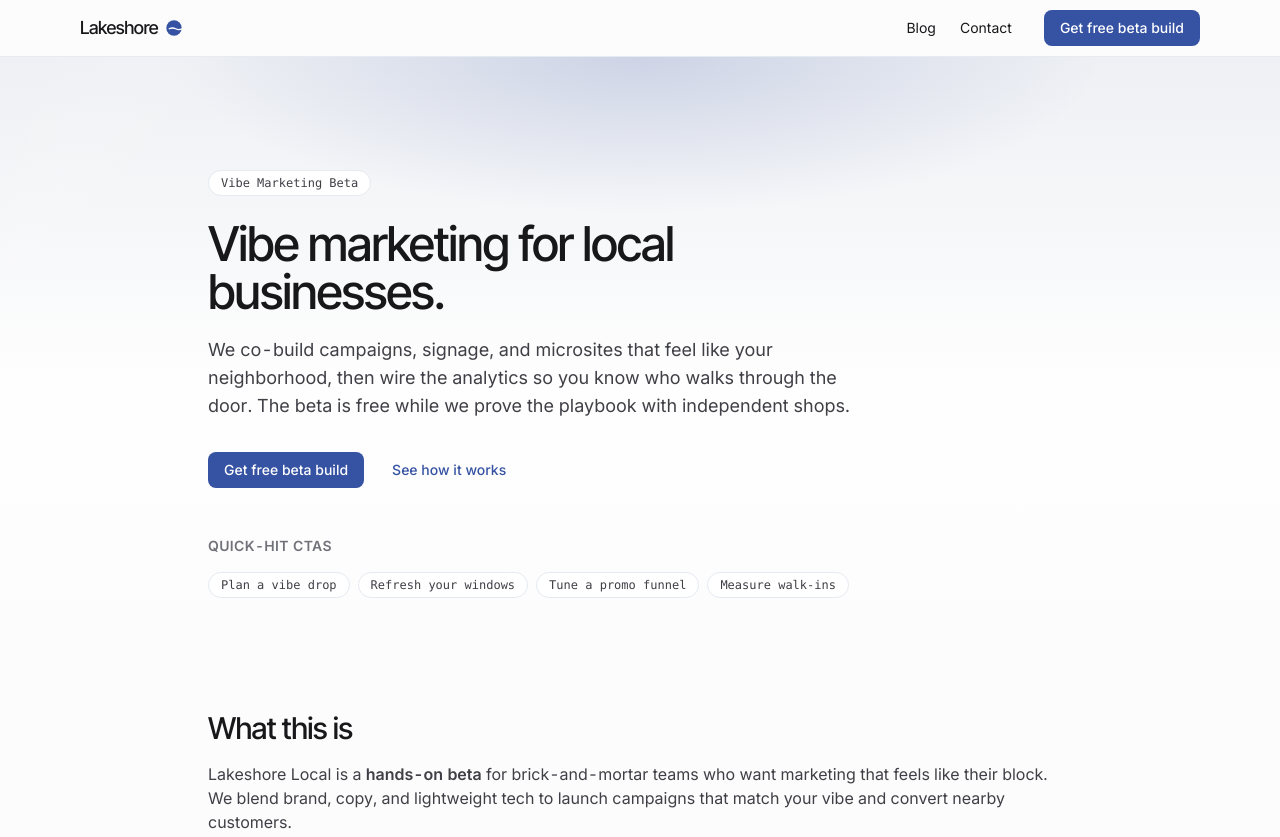
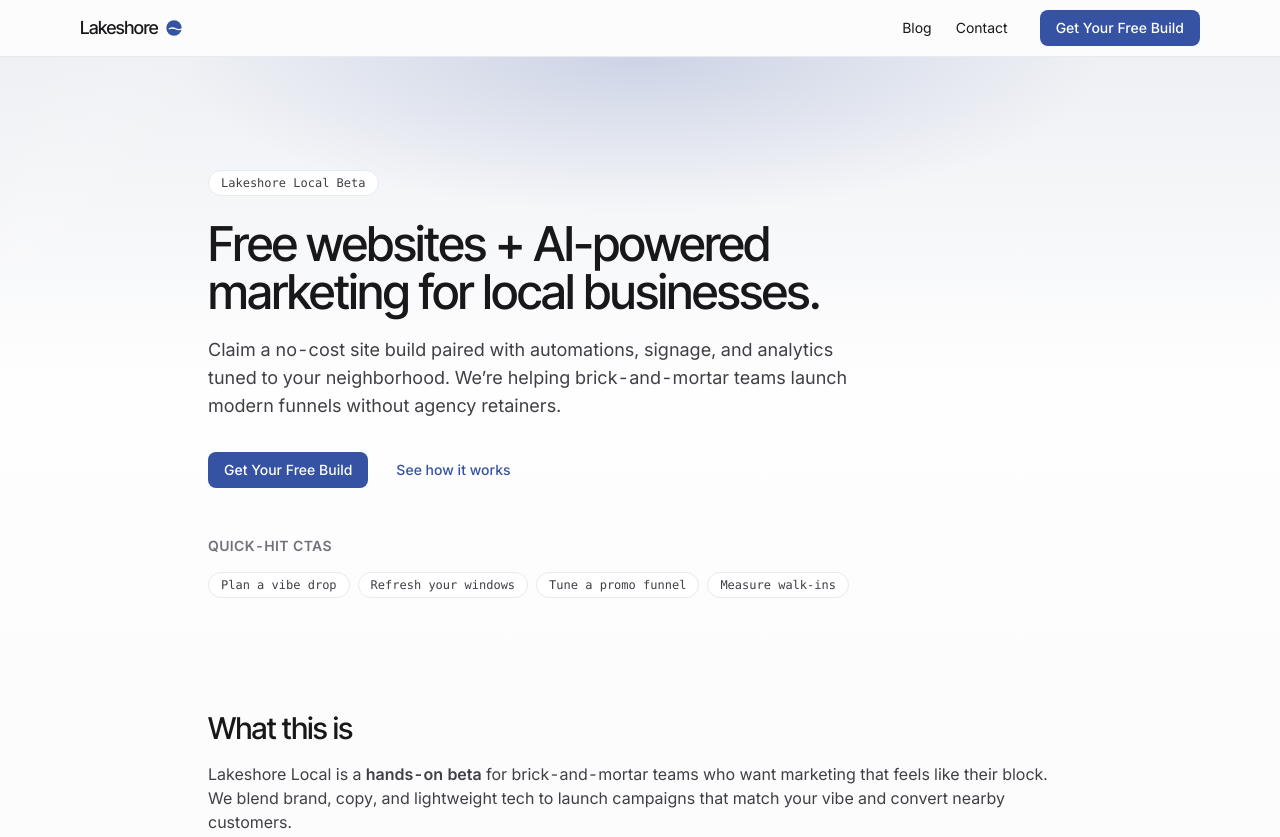
Before and after one commit to mjcreativemedia/Lakeshore-Design-Website, a website: page local/index.html in a window 1280 px wide. Shown: the top 837 px of the page. Drawn offline with Linux system fonts and the light colour scheme.

Commit message:
Update Lakeshore Local beta messaging

```diff
--- a/local/index.html
+++ b/local/index.html
@@ -3,8 +3,8 @@
 <head>
   <meta charset="utf-8" />
   <meta name="viewport" content="width=device-width, initial-scale=1" />
-  <title>Lakeshore Local — Vibe marketing for neighborhood businesses</title>
-  <meta name="description" content="Join the Lakeshore Local beta for vibe marketing builds that blend design, signage, and local funnels to bring nearby customers through the door." />
+  <title>Lakeshore Local Beta — Free websites + AI-powered marketing for local businesses</title>
+  <meta name="description" content="Lakeshore Local Beta offers free websites and AI-powered marketing support to help neighborhood businesses attract and keep local customers." />
 
   <!-- Fonts -->
   <link rel="preconnect" href="https://fonts.googleapis.com" />
@@ -35,7 +35,7 @@
         <nav class="hidden md:flex items-center gap-6 text-sm">
           <a class="hover:text-deep-lake" href="/blog/">Blog</a>
           <a class="hover:text-deep-lake" href="/#contact">Contact</a>
-          <a class="btn btn-primary ml-2" href="mailto:hello@lakeshore.design?subject=Vibe%20Marketing%20Beta">Get free beta build</a>
+          <a class="btn btn-primary ml-2" href="mailto:hello@lakeshore.design?subject=Lakeshore%20Local%20Beta">Get Your Free Build</a>
         </nav>
         <button id="menuBtn" class="md:hidden btn btn-ghost px-3" aria-label="Open menu">Menu</button>
       </div>
@@ -44,7 +44,7 @@
       <nav class="mx-auto max-w-6xl px-4 py-2 grid gap-1 text-sm">
         <a class="px-2 py-2 rounded hover:bg-mist" href="/blog/">Blog</a>
         <a class="px-2 py-2 rounded hover:bg-mist" href="/#contact">Contact</a>
-        <a class="btn btn-primary mt-1 w-full" href="mailto:hello@lakeshore.design?subject=Vibe%20Marketing%20Beta">Get free beta build</a>
+        <a class="btn btn-primary mt-1 w-full" href="mailto:hello@lakeshore.design?subject=Lakeshore%20Local%20Beta">Get Your Free Build</a>
       </nav>
     </div>
   </header>
@@ -56,11 +56,11 @@
       <div class="pointer-events-none absolute inset-0 -z-10 bg-[linear-gradient(120deg,rgba(255,255,255,0.0)_0%,rgba(255,255,255,0.4)_8%,rgba(255,255,255,0.0)_16%)] opacity-20"></div>
       <div class="mx-auto max-w-4xl px-4 pt-20 pb-24 md:pt-28 md:pb-28">
         <div class="max-w-2xl">
-          <p class="pill">Vibe Marketing Beta</p>
-          <h1 class="mt-6 font-tight text-4xl md:text-5xl tracking-tight">Vibe marketing for local businesses.</h1>
-          <p class="mt-5 text-lg text-zinc-700">We co-build campaigns, signage, and microsites that feel like your neighborhood, then wire the analytics so you know who walks through the door. The beta is free while we prove the playbook with independent shops.</p>
+          <p class="pill">Lakeshore Local Beta</p>
+          <h1 class="mt-6 font-tight text-4xl md:text-5xl tracking-tight">Free websites + AI-powered marketing for local businesses.</h1>
+          <p class="mt-5 text-lg text-zinc-700">Claim a no-cost site build paired with automations, signage, and analytics tuned to your neighborhood. We’re helping brick-and-mortar teams launch modern funnels without agency retainers.</p>
           <div class="mt-8 flex flex-wrap items-center gap-3">
-            <a class="btn btn-primary" href="mailto:hello@lakeshore.design?subject=Vibe%20Marketing%20Beta">Get free beta build</a>
+            <a class="btn btn-primary" href="mailto:hello@lakeshore.design?subject=Lakeshore%20Local%20Beta">Get Your Free Build</a>
             <a class="btn btn-ghost" href="#what-this-is">See how it works</a>
           </div>
         </div>
@@ -188,7 +188,7 @@
               <h2 class="font-tight text-2xl tracking-tight">Ready to run a vibe marketing drop?</h2>
               <p class="text-sm text-zinc-700">Tell us about your shop, opening hours, and goal. We'll reply with the beta intake checklist.</p>
             </div>
-            <a class="btn btn-primary" href="mailto:hello@lakeshore.design?subject=Vibe%20Marketing%20Beta">Get free beta build</a>
+            <a class="btn btn-primary" href="mailto:hello@lakeshore.design?subject=Lakeshore%20Local%20Beta">Get Your Free Build</a>
           </div>
         </section>
       </div>
```
